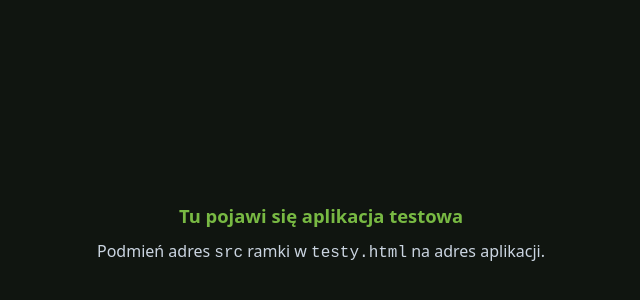
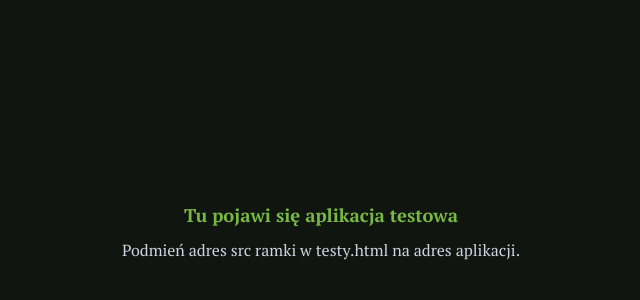
Before and after one commit to Albert2397/bpp, a plain HTML site: page pages/test-app-placeholder.html in a window 1280 px wide. Shown: the part 168-468 px from the top of the page, without its empty margins (319-959 px from the left). Drawn offline with Linux system fonts and the light colour scheme.

Commit message:
change font

```diff
--- a/assets/css/styles.css
+++ b/assets/css/styles.css
@@ -1,4 +1,8 @@
+/* Global font: update this import and --font-family together when changing fonts. */
+@import url("https://fonts.googleapis.com/css2?family=PT+Serif:ital,wght@0,400;0,700;1,400;1,700&display=swap");
+
 :root {
+    --font-family: "PT Serif", Georgia, serif;
     --bg: #050705;
     --bg-alt: #101510;
     --card-bg: #141a15;
@@ -26,10 +30,21 @@ html, body {
 }
 
 body {
-    font-family: system-ui, -apple-system, BlinkMacSystemFont, "Segoe UI", sans-serif;
+    font-family: var(--font-family);
     background: radial-gradient(circle at top, #111811, #020302 55%);
     color: var(--text);
     line-height: 1.6;
+}
+
+button,
+input,
+select,
+textarea,
+code,
+pre,
+kbd,
+samp {
+    font-family: inherit;
 }
 
 a {
--- a/pages/test-app-placeholder.html
+++ b/pages/test-app-placeholder.html
@@ -5,6 +5,7 @@
 <link rel="icon" type="image/png" href="../assets/images/logo_main.png">
 <meta name="robots" content="noindex,nofollow">
 <title>Placeholder aplikacji testowej BPP</title>
+<link rel="stylesheet" href="../assets/css/styles.css">
 <style>
     * {
         box-sizing: border-box
@@ -17,7 +18,8 @@
         place-items: center;
         background: #101510;
         color: #f5f5f7;
-        font: 16px system-ui;
+        font-size: 16px;
+        line-height: normal;
         text-align: center
     }
 
```
Also changed, not shown: 1 other file.
